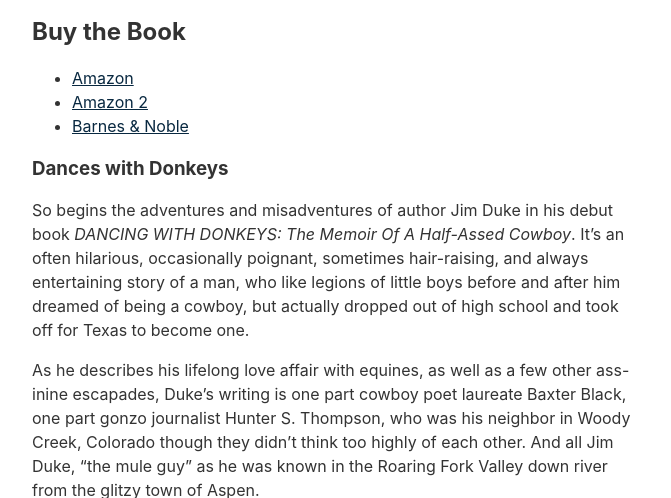
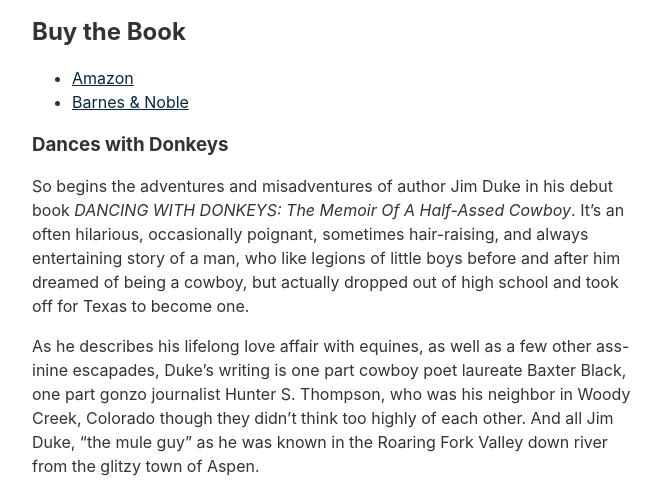
Before and after one commit to alecoad/author-jim-duke, an Eleventy site: page content/book/index.md in a window 1280 px wide. Shown: the part 602-1100 px from the top of the page, without its empty margins (304-975 px from the left). Built offline with nearby package versions, Linux system fonts and the light colour scheme; Eleventy itself is replaced by a stand-in of ours; files that its build step writes are made by us from their sources.

Commit message:
Update Amazon link

```diff
--- a/content/book/index.md
+++ b/content/book/index.md
@@ -10,8 +10,7 @@ eleventyNavigation:
 
 ## Buy the Book
 
-- <a href="https://read.amazon.com/kp/embed?asin=B0D7FQ6VQG&preview=newtab&linkCode=kpe&ref_=kip_embed_taf_preview_XRPT21P9Y7YH1HFZ22GK" target="_blank">Amazon</a>
-- <a href="https://a.co/d/3DheKUu" target="_blank">Amazon 2</a>
+- <a href="https://a.co/d/3DheKUu" target="_blank">Amazon</a>
 - <a href="https://www.barnesandnoble.com/w/dances-with-donkeys-jim-duke/1143600981" target="_blank">Barnes & Noble</a>
 
 ### Dances with Donkeys
```
